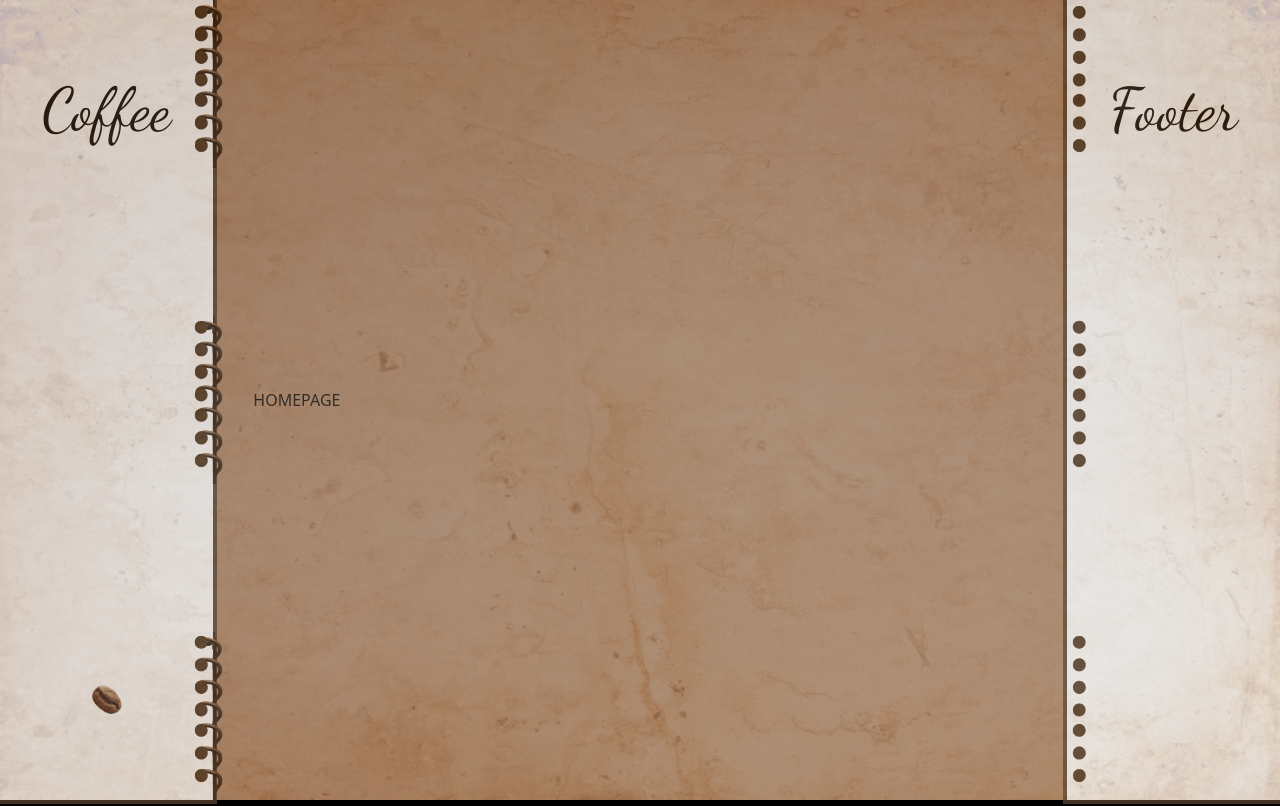
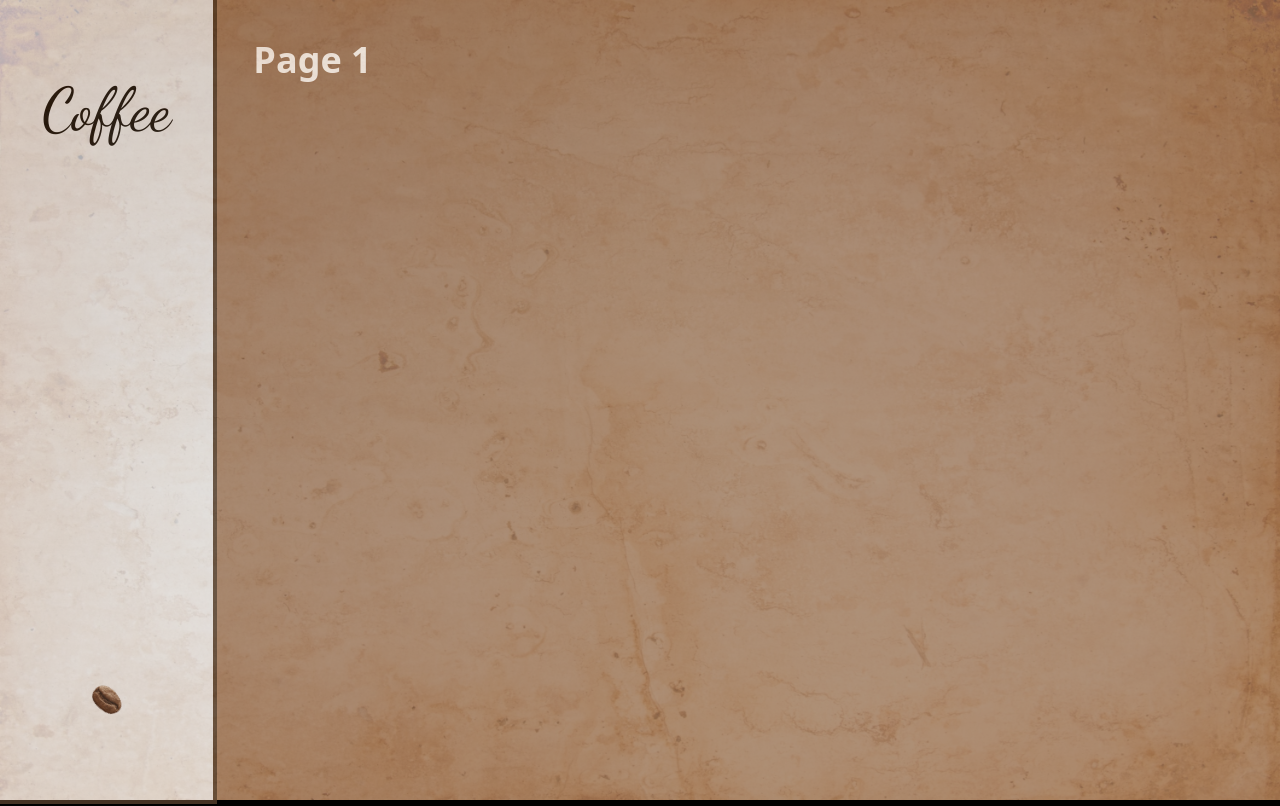
Before and after one commit to Ahmed2681/the-coffee-company-app-template, a Vue app: page / in a window 1280 px wide. Shown: the top 806 px of the page. Built offline with nearby package versions, Linux system fonts and the light colour scheme.

Commit message:
added paper-page animation based on scroll percentage

```diff
--- a/src/components/HeaderComp.vue
+++ b/src/components/HeaderComp.vue
@@ -13,10 +13,6 @@ const { onCheckDrawer } = globalStore
 <template>
   <header
     class="fixed z-10 flex h-full w-1/6 items-center justify-center bg-gray-200 p-20 outline-4 outline-[#453223] *:absolute"
-    :style="{
-      transform: `rotate(${-scrollPercent * 0.5}deg) translateX(${-scrollPercent * 5}%) translateY(${scrollPercent}%)`,
-      opacity: `${scrollPercent > 85 ? 0 : 100}%`,
-    }"
   >
     <a href="/" class="self-start">
       <!-- a tag is used because we need to refresh the page after redirection for the header and footer component -->
@@ -54,41 +50,4 @@ const { onCheckDrawer } = globalStore
       draggable="false"
     />
   </header>
-
-  <header
-    class="fixed top-0 z-40 flex h-1/12 items-center justify-between bg-gray-200 px-[5%] shadow outline-4 outline-[#453223] transition-transform ease-in-out"
-    :class="{
-      'left-0': !isFooterVisible,
-      'right-0': isFooterVisible,
-      'w-5/6': isDrawerOpen && scrollPercent >= 90,
-      'w-full': !isDrawerOpen || scrollPercent < 90,
-    }"
-    :style="{
-      transform: `translateY(${-100 + scrollPercent}%)`,
-      opacity: `${scrollPercent}%`,
-    }"
-  >
-    <a href="/">
-      <!-- a tag is used because we need to refresh the page after redirection for the header and footer component -->
-      <h1 class="font-dancing text-4xl">Coffee</h1>
-    </a>
-
-    <ul class="flex items-center gap-10">
-      <li>Home</li>
-
-      <li><a href="/about">About Us</a></li>
-      <!-- a tag is used because we need to refresh the page after redirection for the header and footer component -->
-
-      <li>Contact</li>
-    </ul>
-
-    <button class="size-10 cursor-pointer" @click="onCheckDrawer">
-      <img
-        :class="{ 'rotate-40': !isDrawerOpen, 'rotate-0': isDrawerOpen }"
-        src="@/assets/images/coffee-bean.png"
-        alt="coffee-bean"
-        draggable="false"
-      />
-    </button>
-  </header>
 </template>
--- /dev/null
+++ b/src/components/PageComp.vue
@@ -0,0 +1,39 @@
+<script setup>
+const props = defineProps({
+  pageId: {
+    // Must start from 0
+    type: Number,
+    required: true,
+  },
+  pagesCount: {
+    type: Number,
+    required: true,
+  },
+})
+
+import LoadingAnimation from './LoadingAnimation.vue'
+import { useScrollStore } from '@/stores'
+const scrollStore = useScrollStore()
+
+import { storeToRefs } from 'pinia'
+const { scrollPercent } = storeToRefs(scrollStore)
+</script>
+
+<template>
+  <LoadingAnimation v-if="props.pagesCount === 0" />
+
+  <section
+    :id="pageId"
+    class="h-screen w-5/6 items-center justify-center self-end bg-red-500 p-2"
+    :class="{
+      flex: scrollPercent * pagesCount < 100 * pagesCount,
+      hidden: scrollPercent * pagesCount === 100 * pagesCount,
+    }"
+    :style="{
+      transform: `rotate(${scrollPercent * 50}deg) translateX(${scrollPercent * 50}%) translateY(${scrollPercent * 50}%)`,
+      opacity: `${scrollPercent > 85 ? 0 : 100}%`,
+    }"
+  >
+    <slot></slot>
+  </section>
+</template>
--- a/src/composables/useScrollListener.js
+++ b/src/composables/useScrollListener.js
@@ -14,6 +14,9 @@ export default function useScrollListener() {
     scrollStore.setScrollPercent(parseInt(raw * 100))
 
     globalStore.isFooterVisible = windowHeight + scrollTop >= fullHeight
+
+    console.log(scrollStore.scrollPercent);
+
   }
 
   onMounted(() => {
--- a/src/layouts/FirstPage.vue
+++ b/src/layouts/FirstPage.vue
@@ -7,51 +7,5 @@ const { scrollPercent } = storeToRefs(scrollStore)
 </script>
 
 <template>
-  <section class="relative flex h-screen w-5/6 items-center self-end bg-[#967259] px-10">
-    <!--#region spirals -->
-    <!-- first sprial -->
-    <img
-      class="absolute top-0 -left-5 z-10 w-8"
-      src="@/assets/images/notebook-spiral.png"
-      alt="notebook-spiral"
-      draggable="false"
-    />
-    <img
-      v-if="scrollPercent === 0"
-      class="absolute top-1 -left-6 z-20 w-[25px]"
-      src="@/assets/images/spiral-holes.png"
-      alt="spiral-holes"
-      draggable="false"
-    />
-    <!-- second sprial -->
-    <img
-      class="absolute -left-5 z-10 w-8"
-      src="@/assets/images/notebook-spiral.png"
-      alt="notebook-spiral"
-      draggable="false"
-    />
-    <img
-      v-if="scrollPercent === 0"
-      class="absolute -left-6 z-20 mb-3 w-[25px]"
-      src="@/assets/images/spiral-holes.png"
-      alt="spiral-holes"
-      draggable="false"
-    />
-    <!-- third sprial -->
-    <img
-      class="absolute bottom-0 -left-5 z-10 w-8"
-      src="@/assets/images/notebook-spiral.png"
-      alt="notebook-spiral"
-      draggable="false"
-    />
-    <img
-      v-if="scrollPercent === 0"
-      class="absolute bottom-4 -left-6 z-20 w-[25px]"
-      src="@/assets/images/spiral-holes.png"
-      alt="spiral-holes"
-      draggable="false"
-    />
-    <!--#endregion -->
-    <slot></slot>
-  </section>
+
 </template>
--- a/src/layouts/TheMainLayout.vue
+++ b/src/layouts/TheMainLayout.vue
@@ -34,5 +34,5 @@ onMounted(() => {
   <div ref="slotContainer" class="flex min-h-screen flex-col bg-[#000]">
     <slot></slot>
   </div>
-  <FooterComp />
+  <!-- <FooterComp /> -->
 </template>
--- a/src/views/HomeView.vue
+++ b/src/views/HomeView.vue
@@ -1,11 +1,68 @@
 <script setup>
-import FirstPage from '@/layouts/FirstPage.vue'
-import LastPage from '@/layouts/LastPage.vue'
+import { ref, onMounted, onUnmounted } from 'vue'
+
+const pages = [1, 2, 3, 4, 5, 6]
+const scrollY = ref(0)
+
+const onScroll = () => {
+  scrollY.value = window.scrollY
+}
+
+onMounted(() => {
+  window.addEventListener('scroll', onScroll)
+})
+onUnmounted(() => {
+  window.removeEventListener('scroll', onScroll)
+})
+
+// :style="{
+//   transform: `rotate(${-scrollPercent * 0.5}deg) translateX(${-scrollPercent * 5}%) translateY(${scrollPercent}%)`,
+//   opacity: `${scrollPercent > 85 ? 0 : 100}%`,
+// }"
+const getPageStyle = (index) => {
+  const pageHeight = window.innerHeight
+  const progress = scrollY.value / pageHeight - index
+
+  if (progress < 0) {
+    return {
+      zIndex: pages.length - index,
+      opacity: 1,
+      transform: 'translateY(0)',
+      clipPath: 'inset(0% 0% 0% 0%)',
+      transition: 'all 0.5s ease-out',
+    }
+  } else if (progress >= 0 && progress <= 1) {
+    return {
+      zIndex: pages.length - index,
+      opacity: 1 - progress,
+      transform: `translateY(${progress * 50}%) rotate(${progress * 50}deg)`,
+      clipPath: `inset(${progress * 100}% 0% 0% 0%)`,
+      transition: 'all 0.3s ease-out',
+    }
+  } else {
+    return {
+      opacity: 0,
+      pointerEvents: 'none',
+    }
+  }
+}
 </script>
 
 <template>
-  <FirstPage> HOMEPAGE </FirstPage>
-  <section class="h-screen min-w-screen bg-[#000]"></section>
-  <section class="h-screen min-w-screen bg-[#967259]"></section>
-  <LastPage> HOMEPAGE </LastPage>
+  <div class="relative">
+    <div :style="{ height: `${pages.length * 100}vh` }" />
+
+    <div
+      v-for="(page, index) in pages"
+      :key="index"
+      class="fixed top-0 right-0 h-screen w-5/6 overflow-hidden shadow-xl"
+      :class="{
+        'bg-black': page % 2 === 0,
+        'bg-[#967259]': page % 2 !== 0,
+      }"
+      :style="getPageStyle(index)"
+    >
+      <div class="p-10 text-4xl font-bold text-white">Page {{ index + 1 }}</div>
+    </div>
+  </div>
 </template>
```
